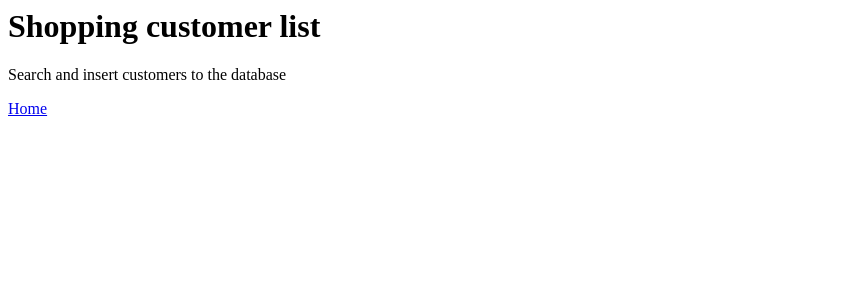
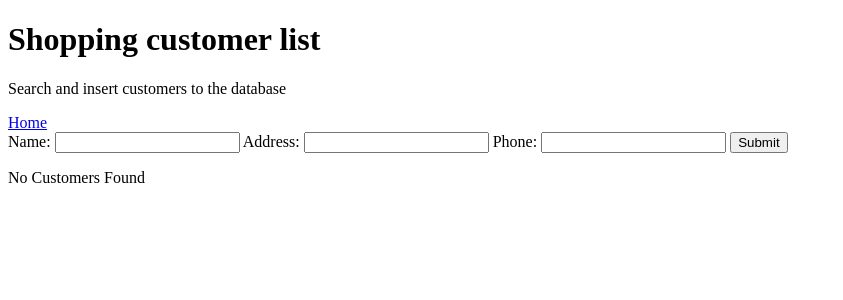
Before and after one commit to Jnorth2/CS340_Project, a Flask app: template front_end/rest_api/templates/customers.j2 in a window 1280 px wide. Shown: the top 300 px of the page, without its empty margins (0-843 px from the left). Run offline with Flask 3, Linux system fonts and the light colour scheme; the template is opened without the code that fills it, so the values that code supplies are empty.

Commit message:
added form to customers and formated html better

```diff
--- a/front_end/rest_api/app.py
+++ b/front_end/rest_api/app.py
@@ -19,7 +19,6 @@ def customers():
     cursor = db.execute_query(db_connection=db_connection, query=query)
     results = cursor.fetchall()
     return render_template("customers.j2", customers = results)
-
 @app.route('/invoices')
 def invoices():
     query = "SELECT * FROM Invoices;"
--- a/front_end/rest_api/templates/customers.j2
+++ b/front_end/rest_api/templates/customers.j2
@@ -1,3 +1,4 @@
+<!DOCTYPE html>
 <html>
     <head>
         <title>Customers</title>
@@ -8,8 +9,21 @@
         <nav>
             <a href="{{ url_for('root') }}">Home</a>
         </nav>
-</body>
+        <form action="#" method="POST" onsubmit="return false;">
+            <label for="name">Name:</label>
+            <input type="text" id="name" name="name"  maxlength="30" required>
 
+            <label for="address">Address:</label>
+            <input type="text" id="address" name="address" maxlength="50" required>
+
+            <label for="phone">Phone:</label>
+            <input type="text" id="phone" name="phone"  maxlength="10" pattern="\d{10}" required>
+
+            <button type="submit">Submit</button>
+        </form>
+
+
+        {% if customers %}
         <table>
             <thead>
                 <tr>
@@ -17,6 +31,7 @@
                     <th>{{ key }}</th>
                     {% endfor %}
                 </tr>
+            </thead>
             <tbody>
                 {% for customer in customers %}
                     <tr>
@@ -25,5 +40,10 @@
                         {% endfor %}
                     </tr>
                 {% endfor %}
+            </tbody>
         </table>
+        {% else %}
+            <p>No Customers Found</p>
+        {% endif %}
+    </body>
 </html>
--- a/front_end/rest_api/templates/invoices.j2
+++ b/front_end/rest_api/templates/invoices.j2
@@ -5,6 +5,7 @@
         <th>{{ key }}</th>
         {% endfor %}
     </tr>
+    </thead>
     <tbody>
     {% for invoice in invoices %}
     <tr>
@@ -14,5 +15,6 @@
         <td>{{invoices.invoiceTotal}}</td>
     </tr>
     {% endfor %}
+    </tbody>
     </table>
 </html>
--- a/front_end/rest_api/templates/main.j2
+++ b/front_end/rest_api/templates/main.j2
@@ -1,3 +1,4 @@
+<!DOCTYPE html>
 <html>
 <head>
     <title>Groccery Database</title>
```
Lines whose indentation alone changed are shown as unchanged.
